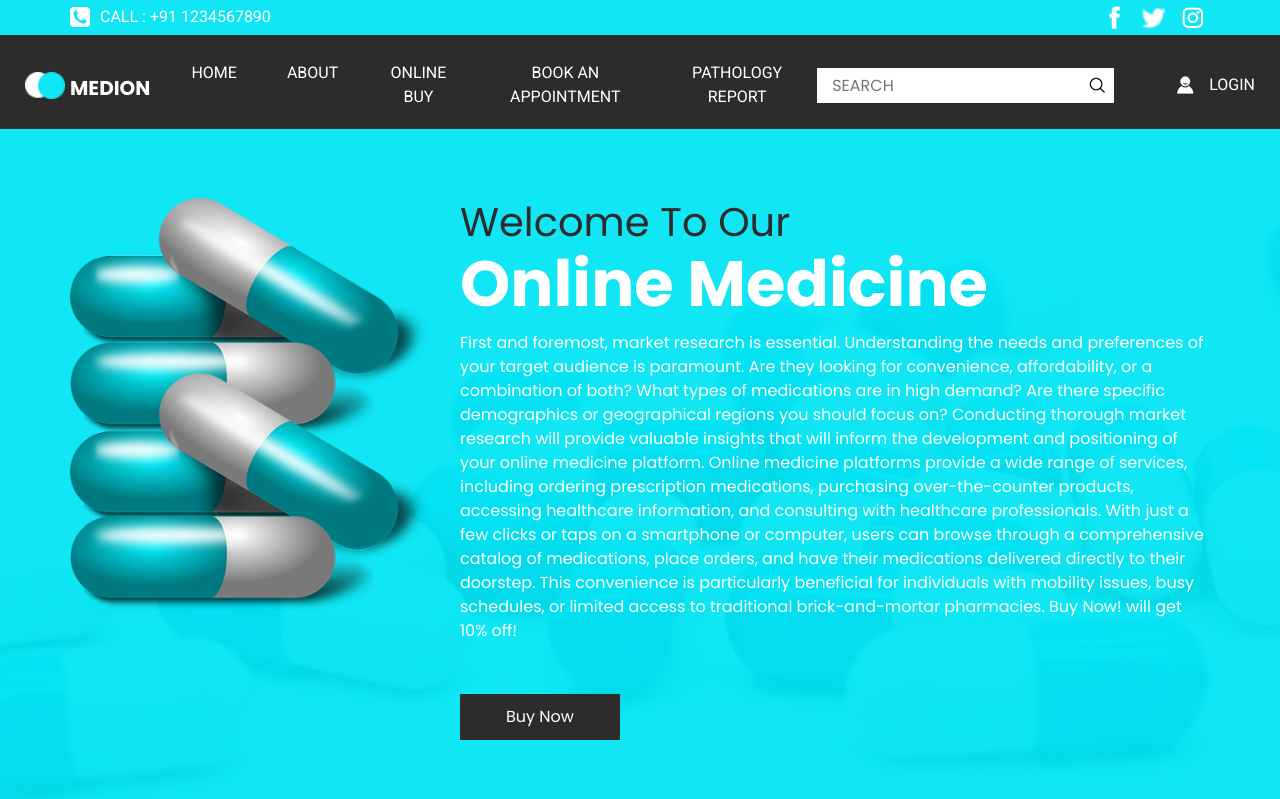
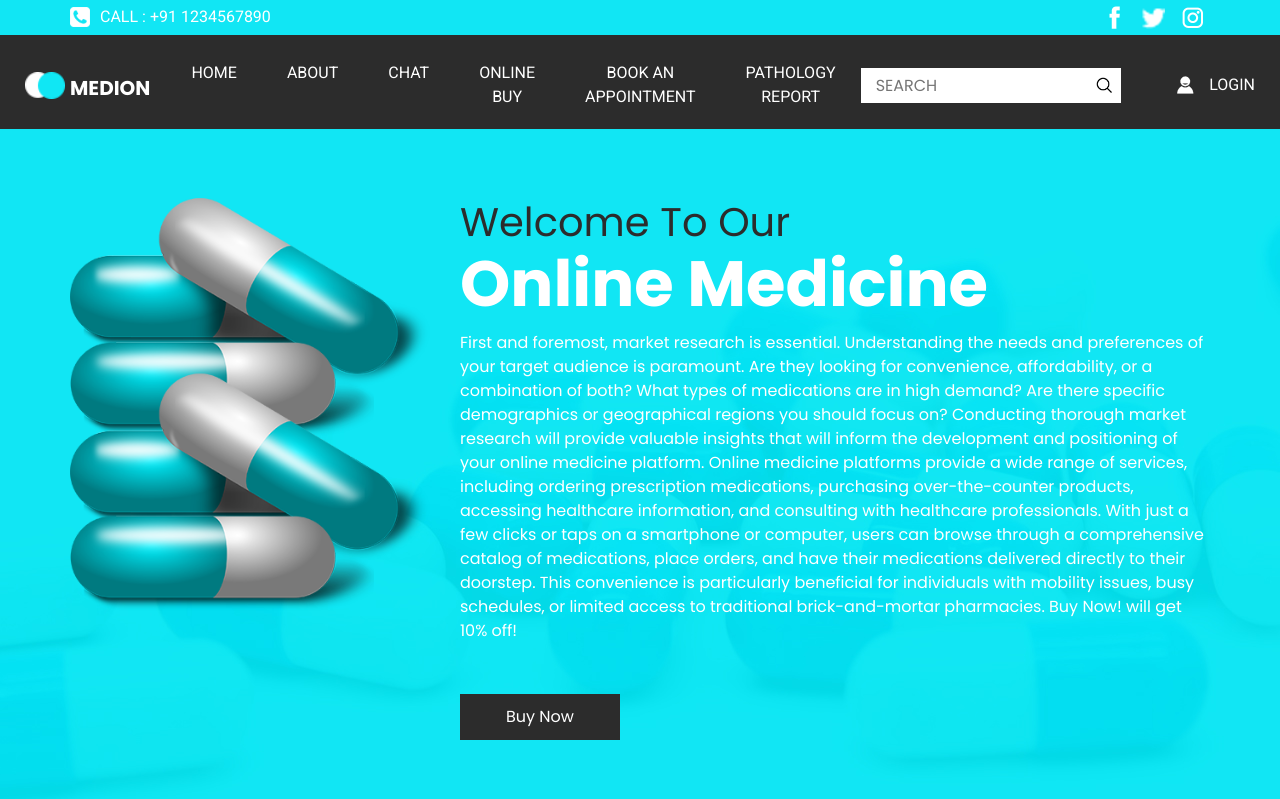
Before and after one commit to kvk1999/pathologyclassification, a Flask app: page / in a window 1280 px wide. Shown: the top 799 px of the page. Run offline with Flask 3, Linux system fonts and the light colour scheme; some libraries are stand-ins or nearby versions.

Commit message:
Update index.html

```diff
--- a/templates/index.html
+++ b/templates/index.html
@@ -75,6 +75,12 @@
               <li class="nav-item">
                 <a class="nav-link" href="/about"> About </a>
               </li>
+
+<li class="nav-item">
+                <a class="nav-link" href="/chat"> chat </a>
+              </li>
+
+
                 <li class="nav-item">
                   <a class="nav-link" href="/buy"> Online Buy </a>
                 </li>
```
